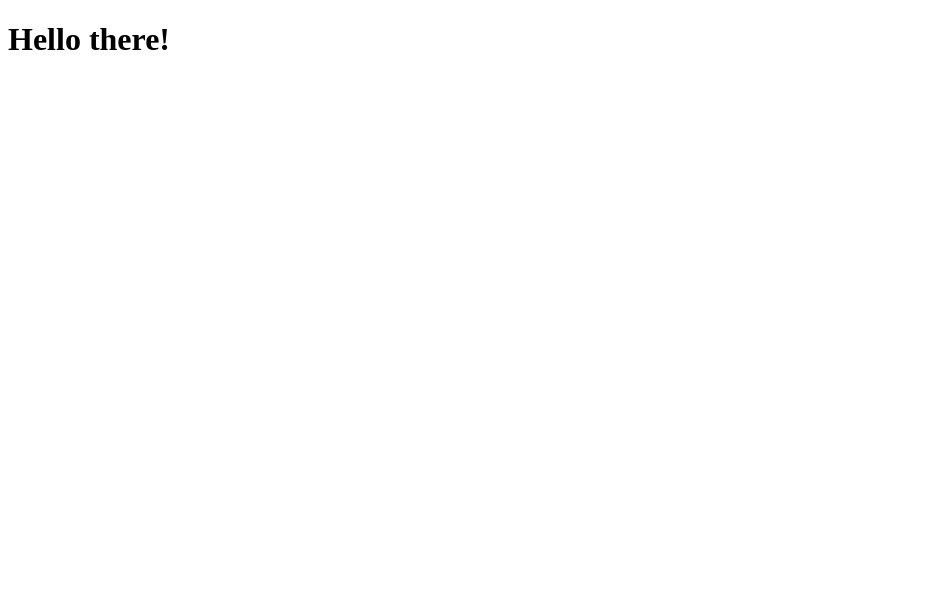
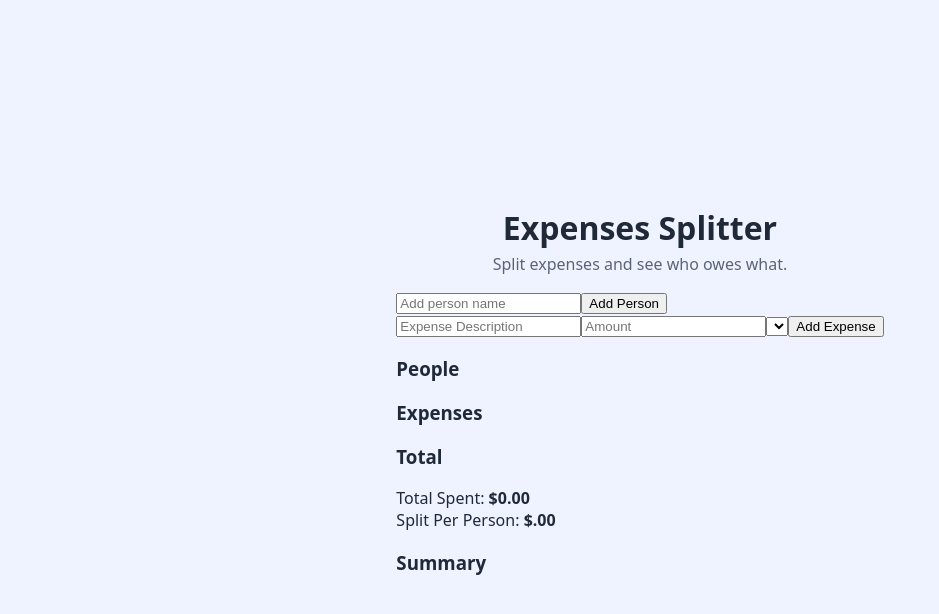
Before and after one commit to slongo10/expense-splitter-vue, a Vue app: page / in a window 1280 px wide. Shown: the top 614 px of the page, without its empty margins (0-939 px from the left). Built offline with nearby package versions, Linux system fonts and the light colour scheme.

Commit message:
Added basic layout and Style

```diff
--- a/src/App.vue
+++ b/src/App.vue
@@ -1,8 +1,46 @@
 <script setup>
+  import Header from './components/Header.vue'
 </script>
 
 <template>
-  <h1>Hello there!</h1>
+<Header/>
+    <main class="card">
+        <form id="personForm" class="rowForm">
+            <input id="personInput" type="text" placeholder="Add person name"/>
+            <button>Add Person</button>
+        </form>
+
+        <form id="expenseForm" class="rowForm">
+            <input id="descInput" type="text" placeholder="Expense Description"/>
+            <input id="amountInput" type="number" placeholder="Amount" />
+            <select id="paidBySelect"></select>
+            <button>Add Expense</button>
+        </form>
+
+        <section>
+            <h3>People</h3>
+            <ul id="peopleList" class="list"></ul>
+        </section>
+
+        <section>
+            <h3>Expenses</h3>
+            <ul id="expenseList" class="list"></ul>
+        </section>
+
+        <section>
+            <h3>Total</h3>
+            <p>
+                Total Spent: <strong id="totalSpent">$0.00</strong><br/>
+                Split Per Person: <strong id="splitAmount">$.00</strong>
+            </p>
+
+        </section>
+
+        <section class="summary">
+            <h3>Summary</h3>
+            <ul id="summaryList" class="list"></ul>
+        </section>
+    </main>
 </template>
 
 <style scoped>
--- a/src/style.css
+++ b/src/style.css
@@ -0,0 +1,14 @@
+* {
+    box-sizing: border-box;
+}
+
+body {
+    margin: 0;
+    min-height: 100vh;
+    display: grid;
+    place-items: center;
+    padding: 24px;
+    font-family: system-ui,sans-serif;
+    background: #eff2ff;
+    color: #1f2937;
+}
```
